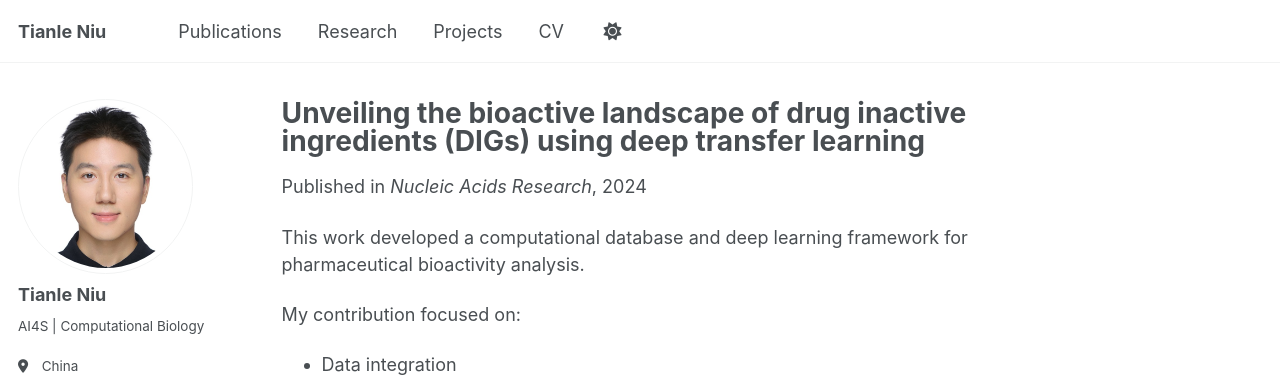
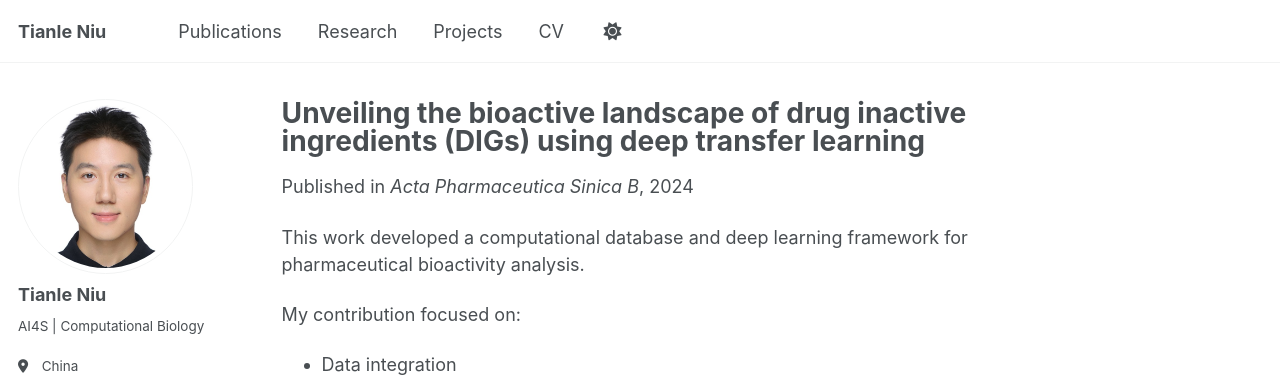
Before and after one commit to TianleNiu/TianleNiu.github.io, a Jekyll site: the page built from _publications/2026-transdig.md, in a window 1280 px wide. Shown: the top 377 px of the page. Built offline with Jekyll 4.4.1, drawn with Linux system fonts in a browser that asks for light colours; a style sheet for code colours, icons or effects is not loaded.

Commit message:
Update 2026-transdig.md

```diff
--- a/_publications/2026-transdig.md
+++ b/_publications/2026-transdig.md
@@ -4,7 +4,7 @@ collection: publications
 category: manuscripts
 permalink: /publication/2026-transdig
 date: 2024-01-01
-venue: "Nucleic Acids Research"
+venue: "Acta Pharmaceutica Sinica B"
 paperurl: ""
 citation: "Tianle Niu et al. Acta Pharmaceutica Sinica B, 2026."
 ---
```
